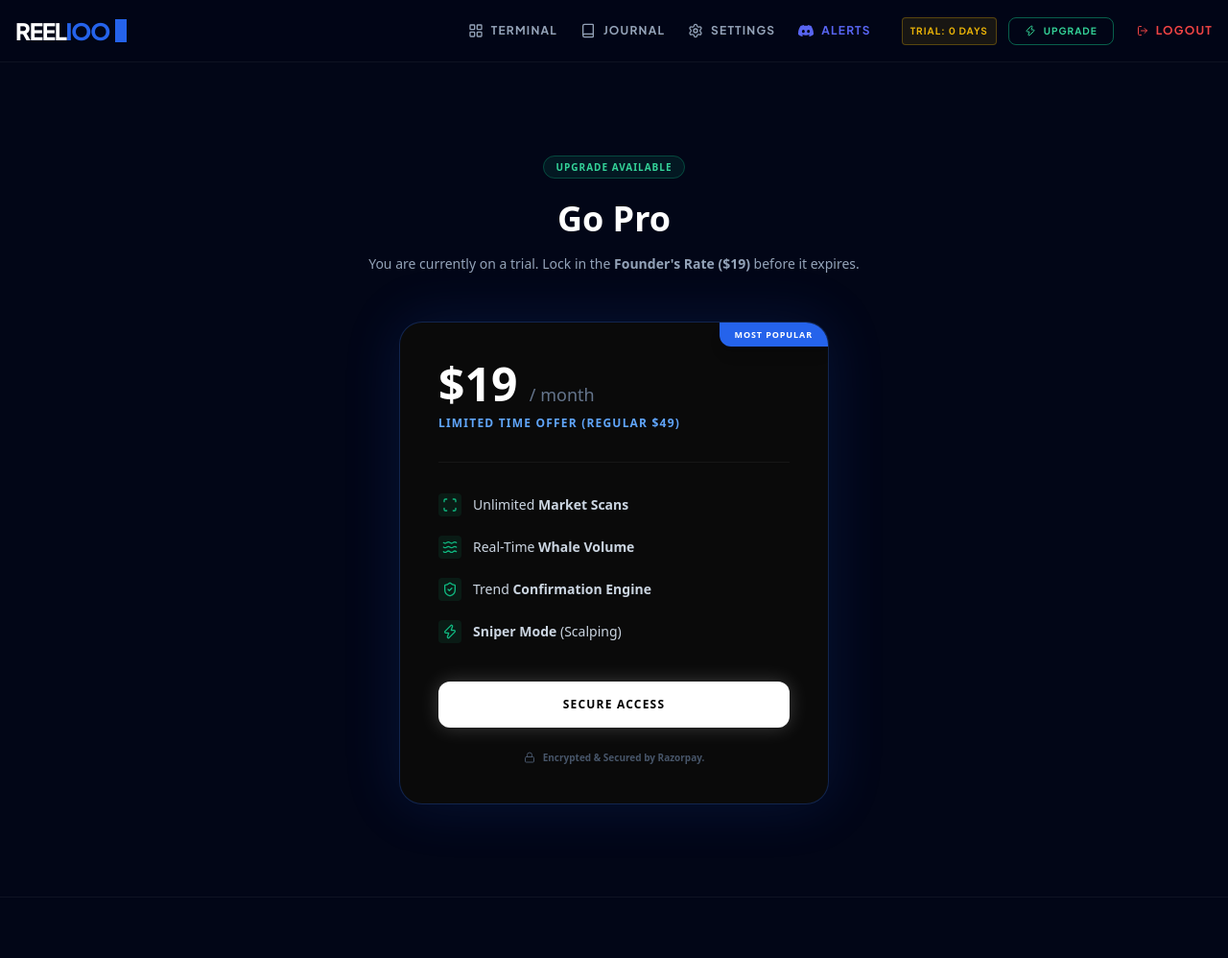
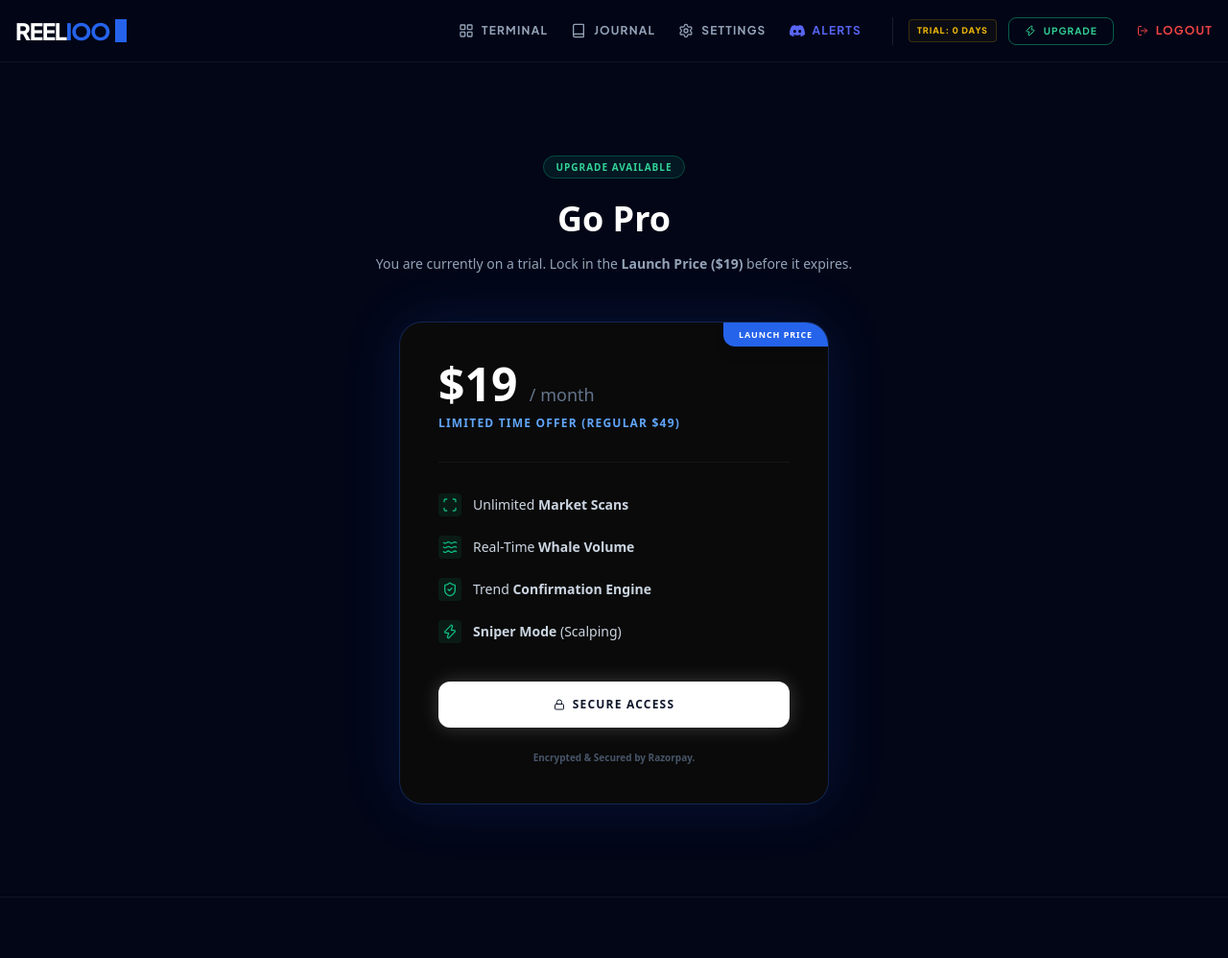
Before and after one commit to bymohstudio/reelioo, a Django app: page /pricing/ in a window 1280 px wide. Shown: the top 998 px of the page at 96% size. Run offline with Django 5.2, Linux system fonts and the light colour scheme; a user stored in the database is signed in; data comes from the database, SQL or seed files in the repository; some libraries are stand-ins or nearby versions.

Commit message:
Fixed login and views.py

```diff
--- a/core/templates/core/base.html
+++ b/core/templates/core/base.html
@@ -4,7 +4,7 @@
 <head>
     <meta charset="UTF-8">
     <meta name="viewport" content="width=device-width, initial-scale=1.0, maximum-scale=1.0, user-scalable=no">
-    <title>{% block title %}Reelioo V2 | Global Quant Terminal{% endblock %}</title>
+    <title>{% block title %}Reelioo V2 | Global Smart Money Terminal{% endblock %}</title>
 
     <script src="https://cdn.tailwindcss.com"></script>
     <script src="https://unpkg.com/lucide@latest"></script>
@@ -25,7 +25,7 @@
         [x-cloak] { display: none !important; }
         div.swal2-popup { background: #0f172a !important; border: 1px solid rgba(255,255,255,0.1) !important; border-radius: 16px !important; }
         div.swal2-title { color: #fff !important; font-family: 'Plus Jakarta Sans', sans-serif !important; }
-        div.swal2-html-container { color: #94a3b8 !important; }
+        div.swal2-html-container { color: #94a3b8 !important; font-family: 'Plus Jakarta Sans', sans-serif !important; }
         div.swal2-confirm { background-color: #2563eb !important; box-shadow: none !important; border-radius: 8px !important; }
         div.swal2-cancel { background-color: #1e293b !important; color: #fff !important; border-radius: 8px !important; }
     </style>
@@ -52,11 +52,8 @@
                     </a>
 
                     {% if not user.profile.is_premium %}
-                    <div class="flex items-center gap-3 ml-2">
-                        <span class="text-[10px] font-bold text-yellow-500 uppercase tracking-widest border border-yellow-500/30 bg-yellow-500/10 px-2 py-1.5 rounded cursor-help" title="Trial Active">
-                            Trial: {{ user.profile.get_days_left }} Days
-                        </span>
-
+                    <div class="flex items-center gap-3 ml-2 border-l border-white/10 pl-4">
+                        <span class="text-[9px] font-black text-yellow-500 uppercase tracking-widest bg-yellow-500/5 border border-yellow-500/20 px-2 py-1 rounded cursor-help">Trial: {{ user.profile.get_days_left }} Days</span>
                         <a href="{% url 'pricing' %}" class="text-[10px] font-bold text-emerald-400 border border-emerald-500/50 hover:bg-emerald-500/10 uppercase tracking-widest px-4 py-1.5 rounded-lg transition flex items-center gap-2">
                             <i data-lucide="zap" class="w-3 h-3"></i> Upgrade
                         </a>
@@ -92,6 +89,13 @@
                                 <div class="w-6 h-6 flex items-center justify-center"><svg class="w-6 h-6 fill-current group-hover:text-white" viewBox="0 0 127 96"><path d="M107.7,8A105,105,0,0,0,81.5,0a72,72,0,0,0-3.4,6.8A97.7,97.7,0,0,0,49,6.8,72.4,72.4,0,0,0,45.6,0,105.9,105.9,0,0,0,19.4,8.1C2.8,32.7-1.7,56.6.5,80.2h0A105.7,105.7,0,0,0,32.7,96.4a77.1,77.1,0,0,0,6.9-11.1,68.4,68.4,0,0,1-10.9-5.2c.9-.7,1.8-1.3,2.7-2a75.6,75.6,0,0,0,64.3,0c.9.7,1.8,1.4,2.7,2a68.7,68.7,0,0,1-10.9,5.2,77,77,0,0,0,6.9,11.1A105.9,105.9,0,0,0,126.6,80.2C129,55.8,121.2,32.5,107.7,8ZM42.5,65.7c-6.3,0-11.4-5.7-11.4-12.7s5-12.7,11.4-12.7S54,46,53.9,53,48.8,65.7,42.5,65.7Zm42.2,0c-6.3,0-11.4-5.7-11.4-12.7s5-12.7,11.4-12.7S96.2,46,96.1,53,91.1,65.7,84.7,65.7Z"/></svg></div> Alerts
                             </a>
 
+                            {% if not user.profile.is_premium %}
+                            <a href="{% url 'pricing' %}" class="flex items-center gap-4 text-xl font-bold text-emerald-400 group transition">
+                                <div class="w-6 h-6 flex items-center justify-center"><i data-lucide="zap" class="w-6 h-6 text-emerald-500 group-hover:text-white transition"></i></div>
+                                Upgrade Plan
+                            </a>
+                            {% endif %}
+
                             <form action="{% url 'logout' %}" method="post" hx-boost="false" class="w-full">
                                 {% csrf_token %}
                                 <button type="submit" class="flex items-center gap-4 text-xl font-bold text-red-500 w-full text-left hover:text-red-400 transition group">
@@ -99,12 +103,6 @@
                                 </button>
                             </form>
                         </div>
-
-                        {% if not user.profile.is_premium %}
-                        <a href="{% url 'pricing' %}" class="w-full py-4 bg-emerald-600/10 border border-emerald-500/30 text-emerald-400 font-bold rounded-xl text-center uppercase tracking-widest shadow-lg flex items-center justify-center gap-2 mt-4">
-                            <i data-lucide="zap" class="w-5 h-5"></i> Upgrade Plan
-                        </a>
-                        {% endif %}
 
                     {% else %}
                         <div class="space-y-6">
--- a/core/templates/core/pricing.html
+++ b/core/templates/core/pricing.html
@@ -1,7 +1,6 @@
 {% extends "core/base.html" %}
 {% block content %}
-<div class="max-w-4xl mx-auto px-6 py-24 text-center fade-in font-sans"
-     x-data="pricing()">
+<div class="max-w-4xl mx-auto px-6 py-24 text-center fade-in font-sans" x-data="pricing()">
 
     <div class="mb-12">
         {% if is_trial_expired %}
@@ -14,7 +13,7 @@
             <span class="text-emerald-400 text-[10px] font-bold uppercase tracking-widest border border-emerald-500/30 bg-emerald-500/10 px-3 py-1 rounded-full">Upgrade Available</span>
             <h1 class="text-4xl font-black text-white mt-6 mb-4">Go Pro</h1>
             <p class="text-slate-400 max-w-lg mx-auto leading-relaxed text-sm">
-                You are currently on a trial. Lock in the <strong>Founder's Rate ($19)</strong> before it expires.
+                You are currently on a trial. Lock in the <strong>Launch Price ($19)</strong> before it expires.
             </p>
         {% endif %}
     </div>
@@ -22,7 +21,7 @@
     <div class="bg-[#0a0a0a] border border-blue-600/30 rounded-3xl p-10 max-w-md mx-auto shadow-[0_0_60px_rgba(37,99,235,0.15)] relative overflow-hidden group hover:border-blue-600/50 transition duration-500">
 
         <div class="absolute top-0 right-0 bg-blue-600 text-white text-[9px] font-bold px-4 py-1.5 rounded-bl-xl tracking-widest shadow-lg">
-            MOST POPULAR
+            LAUNCH PRICE
         </div>
 
         <div class="text-left mb-8 border-b border-white/5 pb-8">
@@ -50,13 +49,19 @@
         </ul>
 
         <button @click="initPayment" :disabled="loading"
-                class="w-full py-4 bg-white text-black font-black rounded-xl hover:bg-slate-200 transition shadow-[0_0_20px_rgba(255,255,255,0.2)] text-xs uppercase tracking-widest flex justify-center items-center gap-2">
-            <span x-show="!loading">SECURE ACCESS</span>
-            <span x-show="loading" class="flex items-center gap-2"><i data-lucide="loader-2" class="animate-spin w-4 h-4"></i> PROCESSING...</span>
+                class="relative w-full py-4 bg-white hover:bg-slate-200 text-slate-900 font-bold rounded-xl transition shadow-[0_0_20px_rgba(255,255,255,0.2)] text-xs uppercase tracking-widest flex justify-center items-center gap-2 overflow-hidden">
+
+            <span x-show="!loading" class="relative z-10 flex items-center gap-2">
+                <i data-lucide="lock" class="w-3 h-3"></i> SECURE ACCESS
+            </span>
+
+            <span x-show="loading" class="relative z-10 flex items-center gap-2" x-cloak>
+                <i data-lucide="loader-2" class="animate-spin w-4 h-4"></i> PROCESSING...
+            </span>
         </button>
 
         <div class="mt-6 flex items-center justify-center gap-2 text-[10px] text-slate-600 font-bold">
-            <i data-lucide="lock" class="w-3 h-3"></i><span>Encrypted & Secured by Razorpay.</span>
+            <span>Encrypted & Secured by Razorpay.</span>
         </div>
     </div>
 </div>
@@ -77,7 +82,7 @@
                     Swal.fire({
                         icon: 'error',
                         title: 'System Offline',
-                        text: 'Payment gateway is currently maintenance. Please try again later.',
+                        text: 'Payment gateway is maintenance.',
                         background: '#0f172a', color: '#fff'
                     });
                     this.loading = false;
--- a/core/views.py
+++ b/core/views.py
@@ -3,7 +3,6 @@ import json
 import logging
 import requests
 import concurrent.futures
-import csv
 from datetime import timedelta
 from django.utils import timezone
 from django.shortcuts import render, redirect, get_object_or_404
@@ -16,7 +15,7 @@ from django.core.paginator import Paginator
 from django.contrib.auth.models import User
 from django.db.models import Q
 from django.conf import settings
-from django.contrib import messages  # <--- ADDED THIS
+from django.contrib import messages
 
 from .quant.crypto_engine import CryptoQuantEngine
 from .backtest.backtest_engine import CryptoBacktestEngine
@@ -58,27 +57,20 @@ def has_access(user):
 
 @require_http_methods(["GET"])
 def hx_ticker(request):
-    """
-    Fetches LIVE prices for the marquee ticker.
-    """
+    """Fetches LIVE prices for the marquee ticker."""
     symbols = ["BTC", "ETH", "SOL", "BNB", "XRP"]
     data = []
-
     for s in symbols:
         try:
-            # Fetch latest candle close
             df = MarketService.get_historical_data(f"{s}USDT", "PERP", "SCALP")
             if df is not None and not df.empty:
                 price = float(df['close'].iloc[-1])
-                # Format: $96,000.00 or $0.50
                 fmt_price = f"${price:,.2f}" if price > 1.0 else f"${price:,.4f}"
                 data.append({'symbol': s, 'price': fmt_price})
             else:
                 data.append({'symbol': s, 'price': "---"})
         except Exception:
             data.append({'symbol': s, 'price': "---"})
-
-    # Duplicate list to make the CSS marquee loop seamless
     return render(request, 'core/partials/ticker.html', {'ticker': data * 4})
 
 
@@ -89,8 +81,7 @@ def hx_analyze(request):
         return HttpResponse('<div class="text-center text-red-500 font-bold p-10">TRIAL EXPIRED</div>')
 
     symbol = request.POST.get("symbol", "").upper().strip()
-    if not symbol:
-        return HttpResponse("")
+    if not symbol: return HttpResponse("")  # Safety check
 
     if not symbol.endswith("USDT"): symbol += "USDT"
     mode = request.POST.get("mode", "INTRADAY")
@@ -101,7 +92,6 @@ def hx_analyze(request):
         engine = CryptoQuantEngine()
         res = engine.analyze(df, mode)
 
-        # Note Splitting
         raw_note = NewsService.get_smart_insights(symbol)
         note_tag, note_msg = raw_note.split("|", 1) if "|" in raw_note else ("INSIGHT", raw_note)
 
@@ -262,36 +252,11 @@ def cron_scan_trigger(request, secret_key):
                 send_discord_alert(f"Trade Result: {t.symbol} {new_s}", type=new_s.lower())
         except:
             continue
-
-    new_sig = 0
-    engine = CryptoQuantEngine()
-    vip = ["BTCUSDT", "ETHUSDT", "SOLUSDT"]
-    for s in vip:
-        try:
-            df = MarketService.get_historical_data(s, "PERP", "INTRADAY")
-            if df.empty: continue
-            res = engine.analyze(df, "INTRADAY")
-            if res.bias in ["LONG", "SHORT"] and res.score >= 80:
-                users = User.objects.filter(
-                    Q(profile__is_premium=True) | Q(date_joined__gt=timezone.now() - timedelta(days=21)))
-                sent_alert = False
-                for u in users:
-                    if not JournalEntry.objects.filter(user=u, symbol=res.symbol,
-                                                       created_at__gt=timezone.now() - timedelta(hours=24)).exists():
-                        JournalEntry.objects.create(user=u, symbol=res.symbol, bias=res.bias, entry_price=res.entry,
-                                                    stop_loss=res.stop, target=res.target1, confidence=res.score,
-                                                    status='PENDING')
-                        new_sig += 1
-                        sent_alert = True
-                if sent_alert: send_discord_alert(f"🚨 SIGNAL: {res.symbol} {res.bias} @ {res.entry}", type="new")
-        except:
-            continue
-    return JsonResponse({'status': 'ok', 'updated': updated, 'auto_added': new_sig})
+    return JsonResponse({'status': 'ok', 'updated': updated})
 
 
 @login_required
 def global_symbols_view(request):
-    """API for search bar"""
     csv_path = os.path.join(settings.BASE_DIR, 'global_symbols.csv')
     symbols = []
     if os.path.exists(csv_path):
@@ -312,18 +277,15 @@ def search_crypto_view(request):
 
 
 # ==============================================================================
-#  PAGE VIEWS (AUTH FIXED)
+#  PAGE VIEWS
 # ==============================================================================
 
 def login_view(request):
-    if request.user.is_authenticated:
-        return redirect('terminal')
-
+    if request.user.is_authenticated: return redirect('terminal')
     if request.method == "POST":
         email = request.POST.get('email')
         password = request.POST.get('password')
         try:
-            # Login by Email
             user_obj = User.objects.get(email__iexact=email)
             user = authenticate(request, username=user_obj.username, password=password)
             if user:
@@ -333,14 +295,11 @@ def login_view(request):
                 messages.error(request, "Invalid password.")
         except User.DoesNotExist:
             messages.error(request, "No account found with this email.")
-
     return render(request, 'core/auth/login.html')
 
 
 def signup_view(request):
-    if request.user.is_authenticated:
-        return redirect('terminal')
-
+    if request.user.is_authenticated: return redirect('terminal')
     if request.method == 'POST':
         form = SignupForm(request.POST)
         if form.is_valid():
@@ -349,7 +308,6 @@ def signup_view(request):
             return redirect('terminal')
     else:
         form = SignupForm()
-
     return render(request, 'core/auth/signup.html', {'form': form})
 
 
@@ -404,8 +362,16 @@ def ops_dashboard_view(request):
                                                                          :10], 'win_rate': 68.5})
 
 
+# --- PRICING (FIXED BUTTON CONTEXT) ---
 @login_required
-def pricing_view(request): return render(request, 'core/pricing.html', {"key_id": os.getenv("RAZORPAY_KEY_ID")})
+def pricing_view(request):
+    # Sends user_email and sub_id to context so the JS doesn't break
+    context = {
+        "key_id": os.getenv("RAZORPAY_KEY_ID"),
+        "sub_id": os.getenv("RAZORPAY_PLAN_ID", "sub_default_placeholder"),
+        "user_email": request.user.email
+    }
+    return render(request, 'core/pricing.html', context)
 
 
 @csrf_exempt
```
